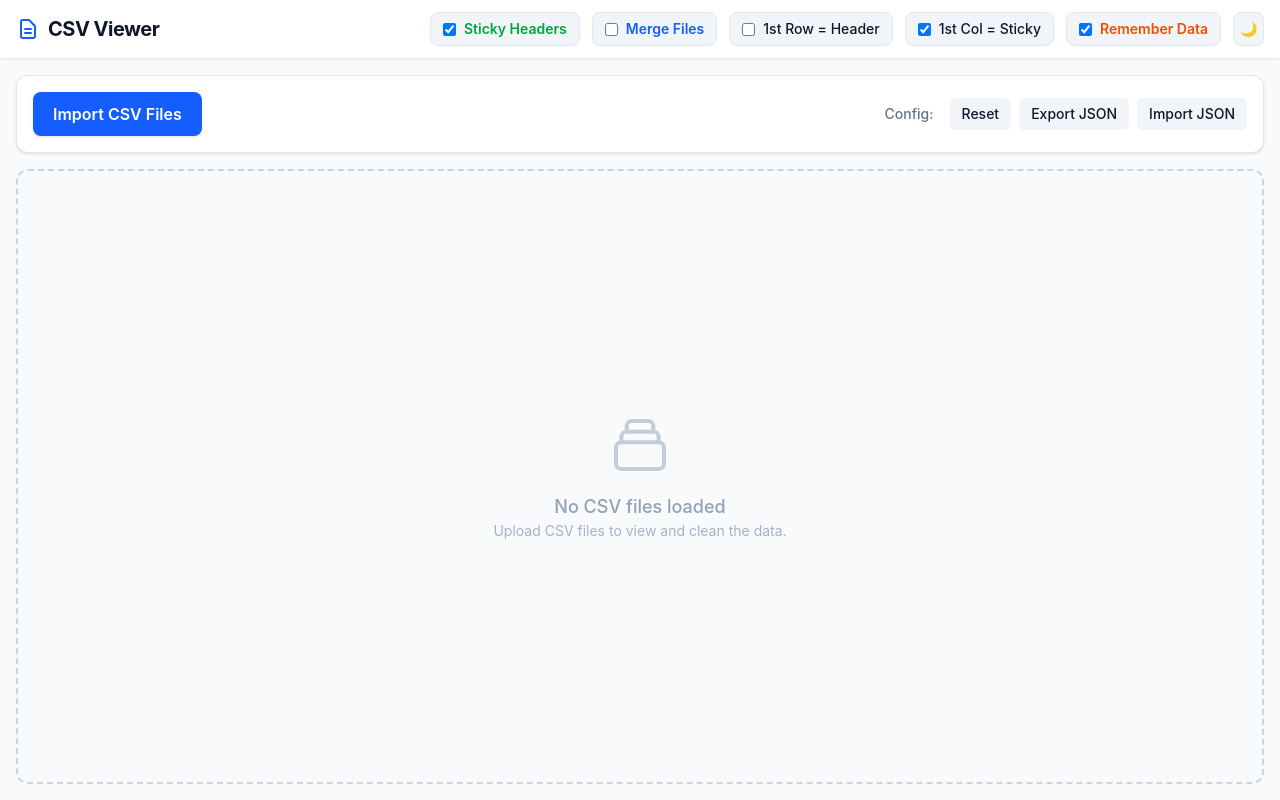
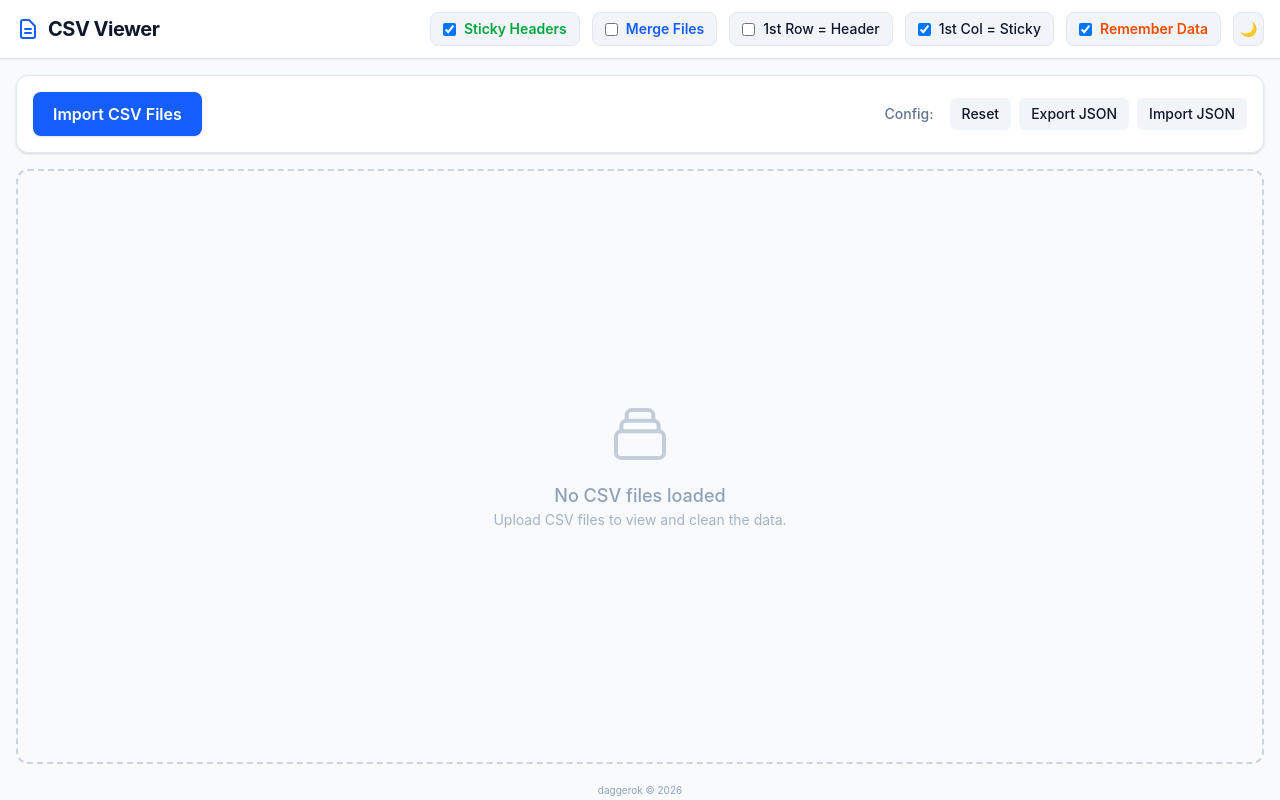
Before and after one commit to daggerok/csv, a React (Vite) app: page / in a window 1280 px wide. Built offline with nearby package versions, Linux system fonts and the light colour scheme.

Commit message:
feat(footer): show daggerok copyright and add dependabot (#6)

```diff
--- a/src/main.tsx
+++ b/src/main.tsx
@@ -944,6 +944,8 @@ const ColumnHeader: React.FC<{
 // ============================================================================
 // MAIN APPLICATION COMPONENT
 // ============================================================================
+
+const REPO_URL = 'https://github.com/daggerok/csv';
 
 const App: React.FC = () => {
     dbg('App component rendering');
@@ -1673,6 +1675,11 @@ const App: React.FC = () => {
                         <div className="flex-1 rounded-xl border border-slate-200 dark:border-slate-800 bg-white dark:bg-slate-950" />
                     )}
                 </main>
+                <footer className="shrink-0 px-4 py-1 text-center text-[10px] leading-tight text-slate-400">
+                    <a href={REPO_URL} target="_blank" rel="noopener noreferrer" className="transition-colors hover:text-slate-600 dark:hover:text-slate-200">
+                        daggerok &copy; {new Date().getFullYear()}
+                    </a>
+                </footer>
             </div>
         </>
     );
```
